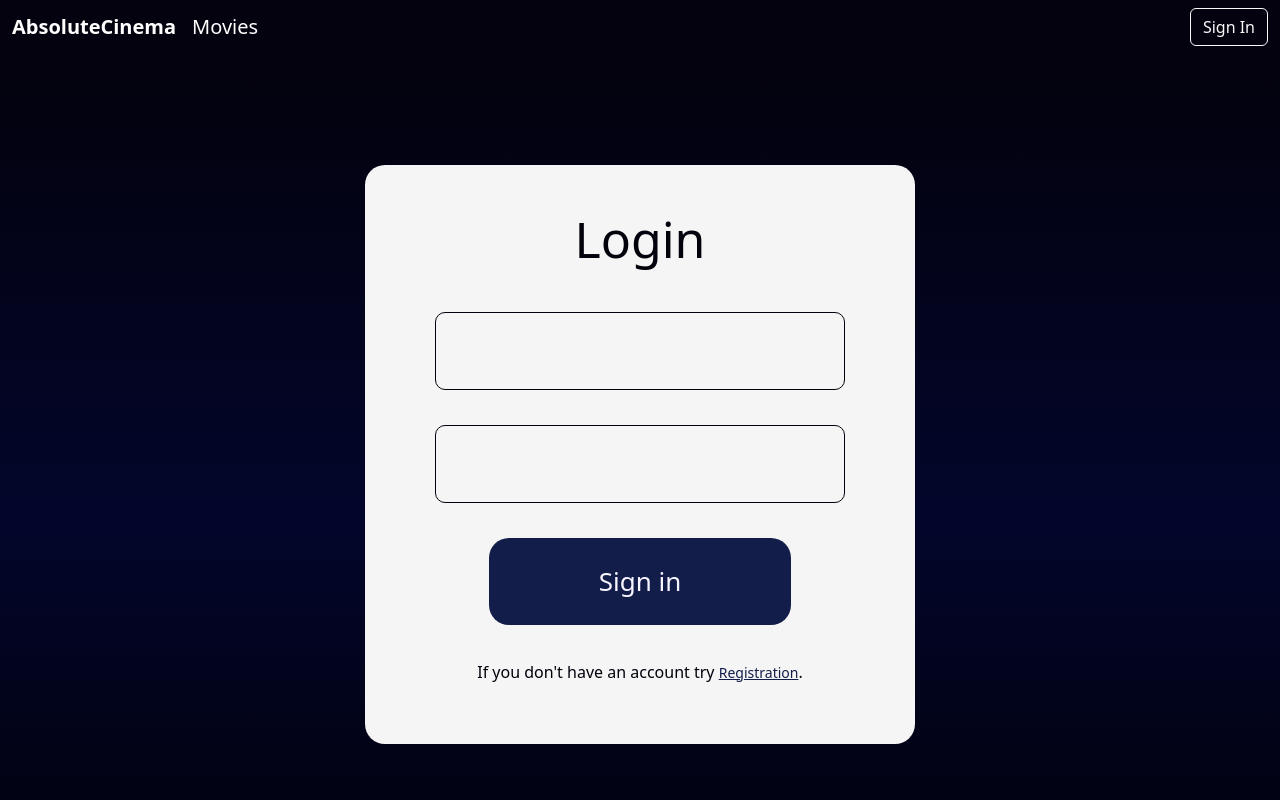
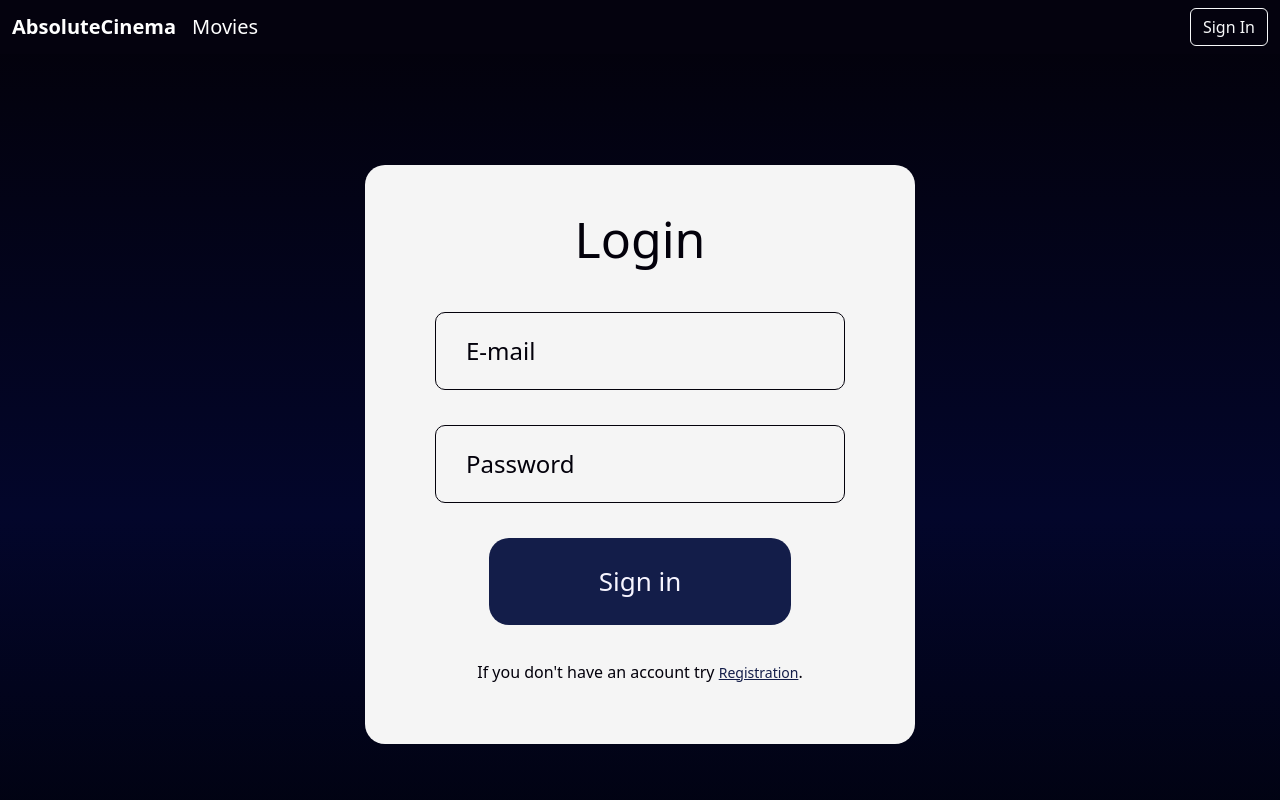
Before and after one commit to Farus256/AbsoluteCinema_Frontend, a React (Vite) app: page /signin in a window 1280 px wide. Shown: the top 800 px of the page. Built offline with nearby package versions, Linux system fonts and the light colour scheme.

Commit message:
placeholder change

```diff
--- a/src/pages/Common/SignInPage/SignInPage.jsx
+++ b/src/pages/Common/SignInPage/SignInPage.jsx
@@ -14,8 +14,8 @@ function SignInPage() {
     return (
         <div className={`${styles.wrapper}`}>
             <InputForm title={"Login"} onSubmit={onSubmit}>
-                <Input placehoder={"E-mail"} required={true} />
-                <Input placehoder={"Password"} required={true} />
+                <Input placeholder={"E-mail"} required={true} />
+                <Input placeholder={"Password"} required={true} />
                 <Button> Sign in </Button>
                 <p className={`${styles.registrantion_link_container}`}>
                     If you don't have an account try <Link to="/signup" className={`${styles.registrantion_link}`}>Registration</Link>.
```
